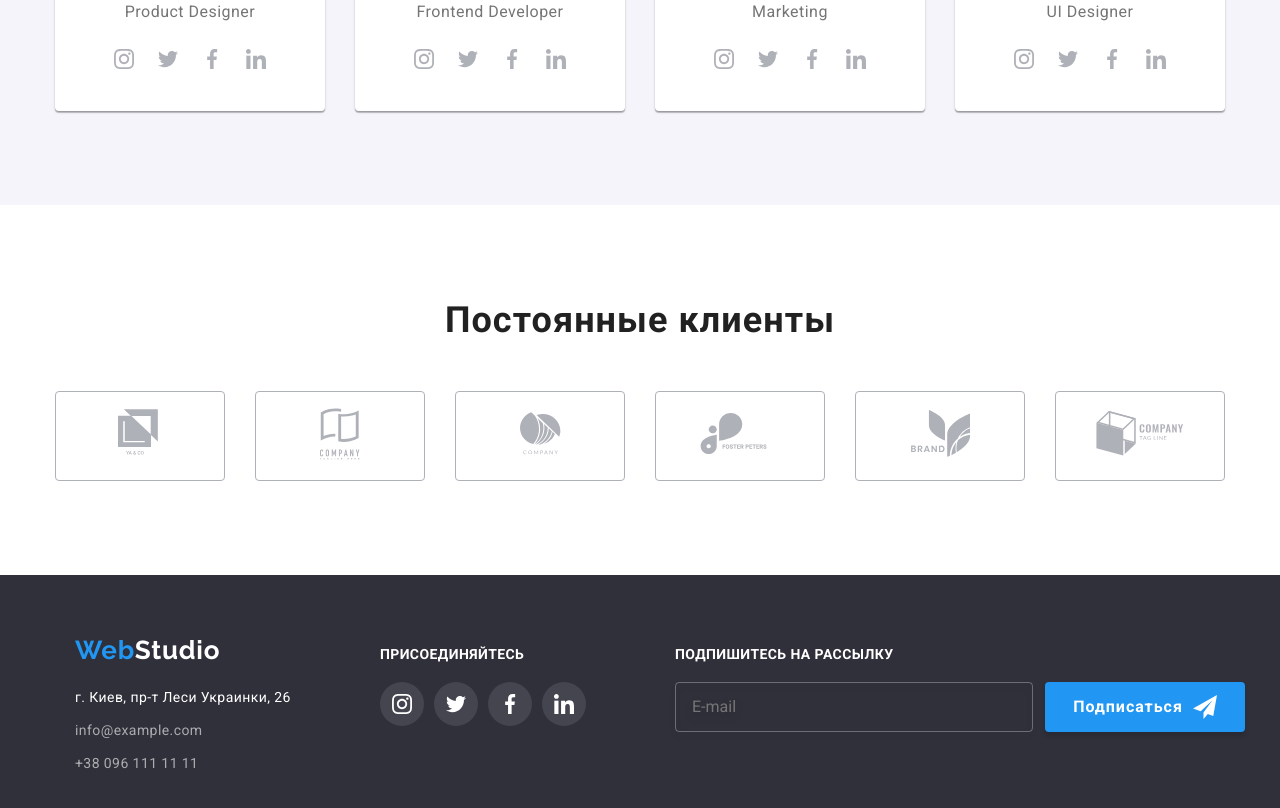
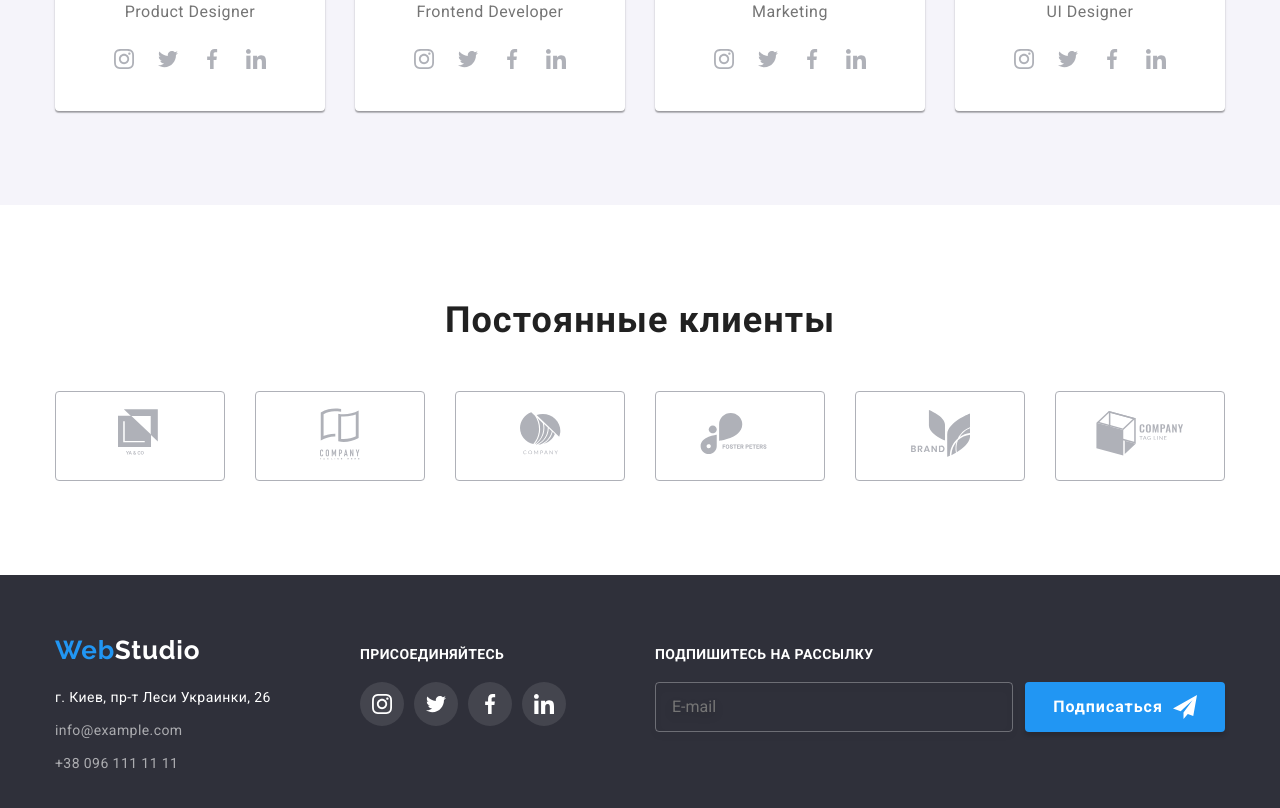
Before and after one commit to Volvo23/goit-markup-hw-06, a plain HTML site: page index.html in a window 1280 px wide. Shown: the part 2108-2916 px from the top of the page. Drawn offline with nearby package versions, Linux system fonts and the light colour scheme.

Commit message:
Update styles.css

```diff
--- a/css/styles.css
+++ b/css/styles.css
@@ -543,7 +543,7 @@ nav ul li:not(:last-child) {
 
 .footer {
   background: var(--main-footer-background-color);
-  padding: 60px;
+  padding-bottom: 60px;
   padding-top: 60px;
 }
 
```
